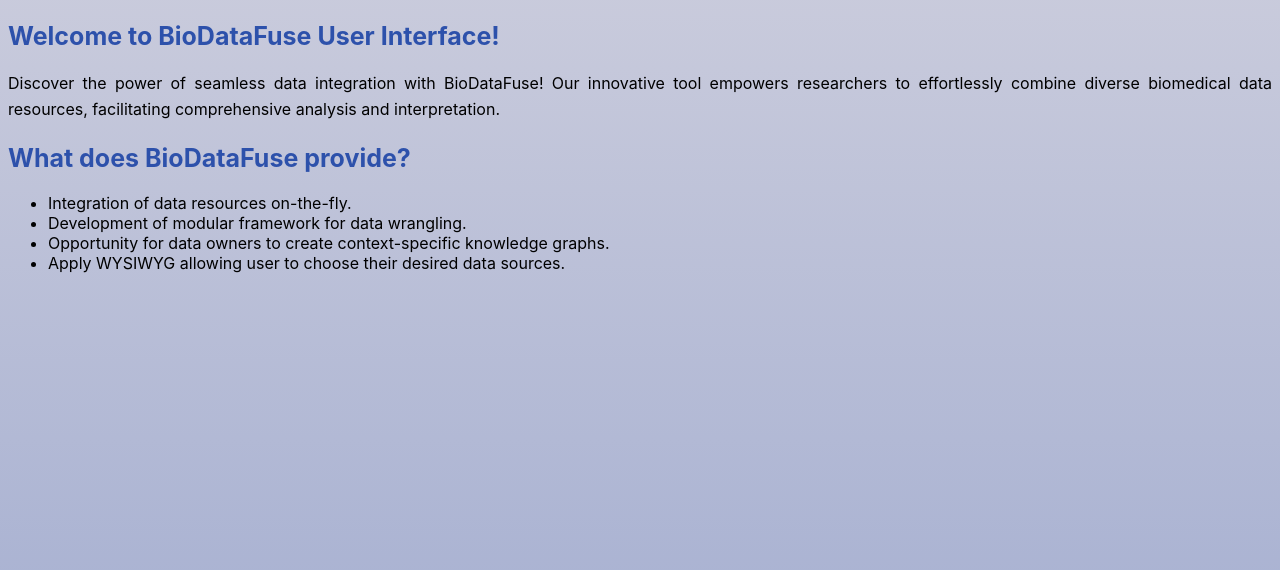
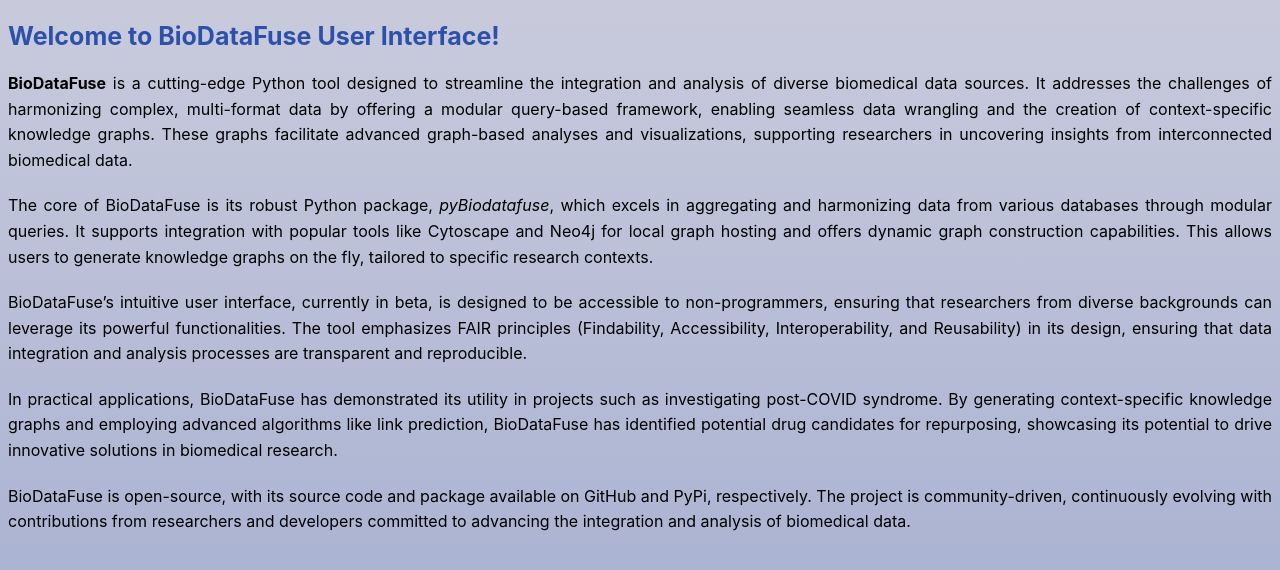
Before and after one commit to BioDataFuse/biodatafuseUI, a Flask app: page / in a window 1280 px wide. Shown: the part 182-752 px from the top of the page. Run offline with Flask 2, Linux system fonts and the light colour scheme.

Commit message:
update about

```diff
--- a/templates/about.html
+++ b/templates/about.html
@@ -3,13 +3,16 @@
 {% block content %}
 
     <h2>Welcome to BioDataFuse User Interface!</h2>
-    <p>Discover the power of seamless data integration with BioDataFuse! Our innovative tool empowers researchers to effortlessly combine diverse biomedical data resources, facilitating comprehensive analysis and interpretation.</p>
-    <h2>What does BioDataFuse provide?</h2>
-    <ul>
-        <li>Integration of data resources on-the-fly.</li>
-        <li>Development of modular framework for data wrangling.</li>
-        <li>Opportunity for data owners to create context-specific knowledge graphs.</li>
-        <li>Apply WYSIWYG allowing user to choose their desired data sources.</li>
-    </ul>
+        <p><strong>BioDataFuse</strong> is a cutting-edge Python tool designed to streamline the integration and analysis of diverse biomedical data sources. It addresses the challenges of harmonizing complex, multi-format data by offering a modular query-based framework, enabling seamless data wrangling and the creation of context-specific knowledge graphs. These graphs facilitate advanced graph-based analyses and visualizations, supporting researchers in uncovering insights from interconnected biomedical data.</p>
+
+        <p>The core of BioDataFuse is its robust Python package, <em>pyBiodatafuse</em>, which excels in aggregating and harmonizing data from various databases through modular queries. It supports integration with popular tools like Cytoscape and Neo4j for local graph hosting and offers dynamic graph construction capabilities. This allows users to generate knowledge graphs on the fly, tailored to specific research contexts.</p>
+
+        <p>BioDataFuse’s intuitive user interface, currently in beta, is designed to be accessible to non-programmers, ensuring that researchers from diverse backgrounds can leverage its powerful functionalities. The tool emphasizes FAIR principles (Findability, Accessibility, Interoperability, and Reusability) in its design, ensuring that data integration and analysis processes are transparent and reproducible.</p>
+
+        <p>In practical applications, BioDataFuse has demonstrated its utility in projects such as investigating post-COVID syndrome. By generating context-specific knowledge graphs and employing advanced algorithms like link prediction, BioDataFuse has identified potential drug candidates for repurposing, showcasing its potential to drive innovative solutions in biomedical research.</p>
+
+        <p>BioDataFuse is open-source, with its source code and package available on GitHub and PyPi, respectively. The project is community-driven, continuously evolving with contributions from researchers and developers committed to advancing the integration and analysis of biomedical data.</p>
+    </body>
+    </html>
 
  {% endblock %}
```
